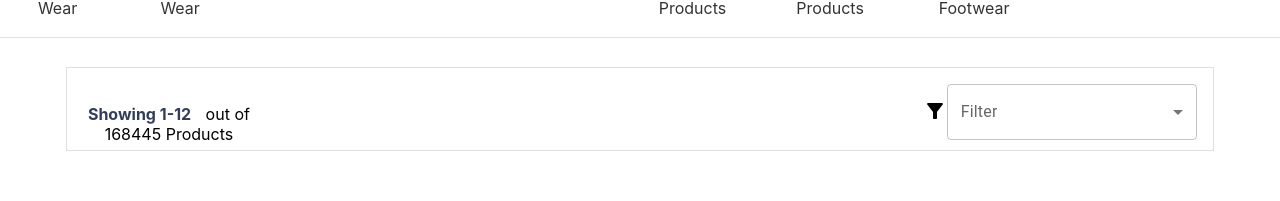
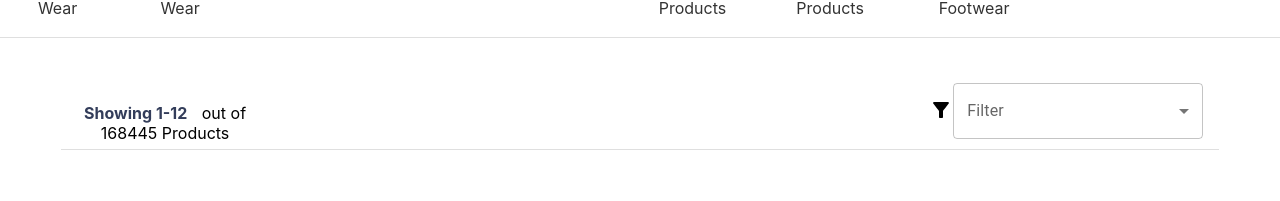
Before and after one commit to Rshukla12/Meesho, a React (Create React App) app: page /cat in a window 1280 px wide. Shown: the part 133-334 px from the top of the page. Built offline with nearby package versions, Linux system fonts and the light colour scheme; data requests are answered from the project's data file.

Commit message:
filter bar

```diff
--- a/src/Pages/catagorypage.jsx
+++ b/src/Pages/catagorypage.jsx
@@ -91,7 +91,7 @@ const Category = ()=>{
     return (
         <div style={{marginTop:'200px'}}>
         <div className={styles.header}>{data[0]?.category}</div>
-        <div style={{marginTop:'20px',width:"87%",margin:'auto',height:'50px',border:'1px solid #dfdfdf',display:'flex',padding:'1rem',zIndex:'-2'}}>
+        <div style={{marginTop:'20px',width:"88%",margin:'auto',height:'50px',borderBottom:'1px solid #dfdfdf',display:'flex',padding:'1rem',zIndex:'-2'}}>
             <div style={{marginTop:'20px'}}><a style={{color:'#333D5A',fontWeight:'bold',marginRight:'10px'}}>Showing 1-12</a> out of 168445 Products</div>
             <FilterAltIcon style={{marginLeft:'60%',marginTop:'15px'}}/><BasicSelect params={data[0]?.category}/>
         </div>
```
